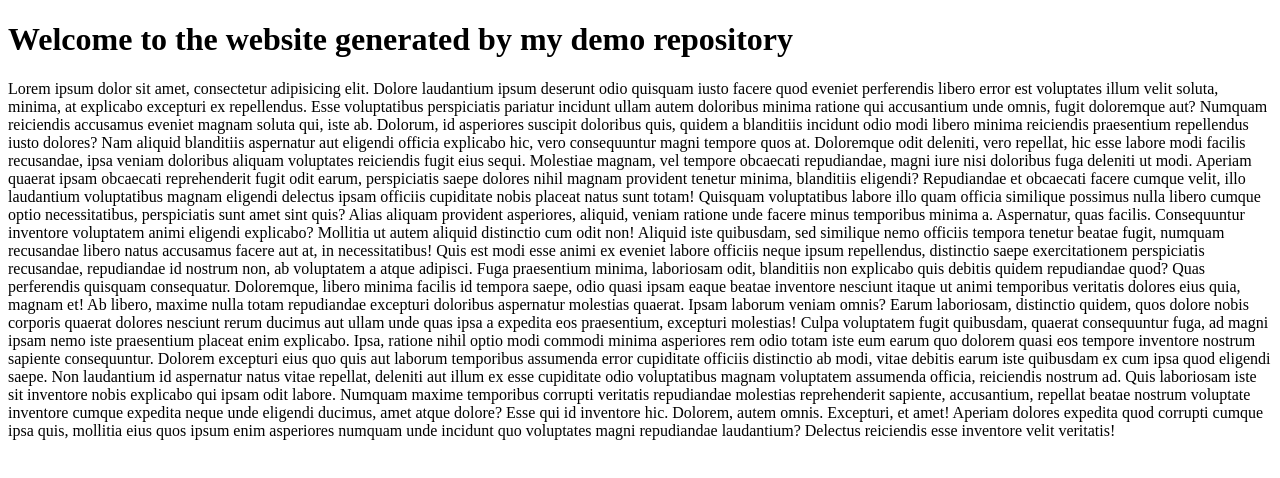
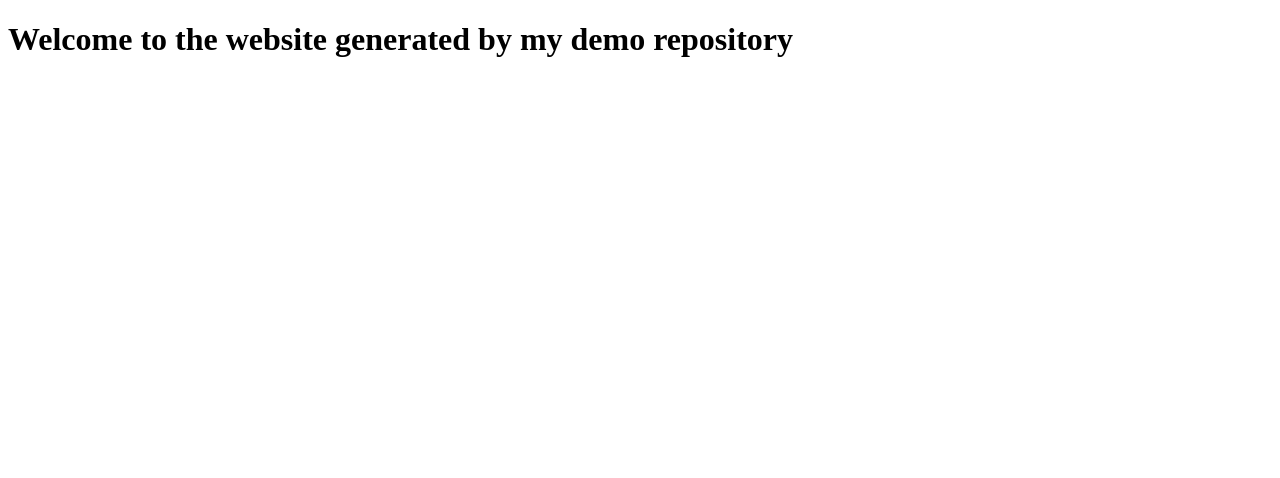
Before and after one commit to octopus-technology/demo-repository, a website: page index.html in a window 1280 px wide. Drawn offline with Linux system fonts and the light colour scheme.

Commit message:
remove lorem text

```diff
--- a/index.html
+++ b/index.html
@@ -9,43 +9,6 @@
 
 <body>
     <h1>Welcome to the website generated by my demo repository</h1>
-    <p>
-        Lorem ipsum dolor sit amet, consectetur adipisicing elit. Dolore laudantium ipsum deserunt odio quisquam iusto
-        facere quod eveniet perferendis libero error est voluptates illum velit soluta, minima, at explicabo excepturi
-        ex repellendus. Esse voluptatibus perspiciatis pariatur incidunt ullam autem doloribus minima ratione qui
-        accusantium unde omnis, fugit doloremque aut? Numquam reiciendis accusamus eveniet magnam soluta qui, iste ab.
-        Dolorum, id asperiores suscipit doloribus quis, quidem a blanditiis incidunt odio modi libero minima reiciendis
-        praesentium repellendus iusto dolores? Nam aliquid blanditiis aspernatur aut eligendi officia explicabo hic,
-        vero consequuntur magni tempore quos at. Doloremque odit deleniti, vero repellat, hic esse labore modi facilis
-        recusandae, ipsa veniam doloribus aliquam voluptates reiciendis fugit eius sequi. Molestiae magnam, vel tempore
-        obcaecati repudiandae, magni iure nisi doloribus fuga deleniti ut modi. Aperiam quaerat ipsam obcaecati
-        reprehenderit fugit odit earum, perspiciatis saepe dolores nihil magnam provident tenetur minima, blanditiis
-        eligendi? Repudiandae et obcaecati facere cumque velit, illo laudantium voluptatibus magnam eligendi delectus
-        ipsam officiis cupiditate nobis placeat natus sunt totam! Quisquam voluptatibus labore illo quam officia
-        similique possimus nulla libero cumque optio necessitatibus, perspiciatis sunt amet sint quis? Alias aliquam
-        provident asperiores, aliquid, veniam ratione unde facere minus temporibus minima a. Aspernatur, quas facilis.
-        Consequuntur inventore voluptatem animi eligendi explicabo? Mollitia ut autem aliquid distinctio cum odit non!
-        Aliquid iste quibusdam, sed similique nemo officiis tempora tenetur beatae fugit, numquam recusandae libero
-        natus accusamus facere aut at, in necessitatibus! Quis est modi esse animi ex eveniet labore officiis neque
-        ipsum repellendus, distinctio saepe exercitationem perspiciatis recusandae, repudiandae id nostrum non, ab
-        voluptatem a atque adipisci. Fuga praesentium minima, laboriosam odit, blanditiis non explicabo quis debitis
-        quidem repudiandae quod? Quas perferendis quisquam consequatur. Doloremque, libero minima facilis id tempora
-        saepe, odio quasi ipsam eaque beatae inventore nesciunt itaque ut animi temporibus veritatis dolores eius quia,
-        magnam et! Ab libero, maxime nulla totam repudiandae excepturi doloribus aspernatur molestias quaerat. Ipsam
-        laborum veniam omnis? Earum laboriosam, distinctio quidem, quos dolore nobis corporis quaerat dolores nesciunt
-        rerum ducimus aut ullam unde quas ipsa a expedita eos praesentium, excepturi molestias! Culpa voluptatem fugit
-        quibusdam, quaerat consequuntur fuga, ad magni ipsam nemo iste praesentium placeat enim explicabo. Ipsa, ratione
-        nihil optio modi commodi minima asperiores rem odio totam iste eum earum quo dolorem quasi eos tempore inventore
-        nostrum sapiente consequuntur. Dolorem excepturi eius quo quis aut laborum temporibus assumenda error cupiditate
-        officiis distinctio ab modi, vitae debitis earum iste quibusdam ex cum ipsa quod eligendi saepe. Non laudantium
-        id aspernatur natus vitae repellat, deleniti aut illum ex esse cupiditate odio voluptatibus magnam voluptatem
-        assumenda officia, reiciendis nostrum ad. Quis laboriosam iste sit inventore nobis explicabo qui ipsam odit
-        labore. Numquam maxime temporibus corrupti veritatis repudiandae molestias reprehenderit sapiente, accusantium,
-        repellat beatae nostrum voluptate inventore cumque expedita neque unde eligendi ducimus, amet atque dolore? Esse
-        qui id inventore hic. Dolorem, autem omnis. Excepturi, et amet! Aperiam dolores expedita quod corrupti cumque
-        ipsa quis, mollitia eius quos ipsum enim asperiores numquam unde incidunt quo voluptates magni repudiandae
-        laudantium? Delectus reiciendis esse inventore velit veritatis!
-    </p>
 </body>
 
 </html>
```
